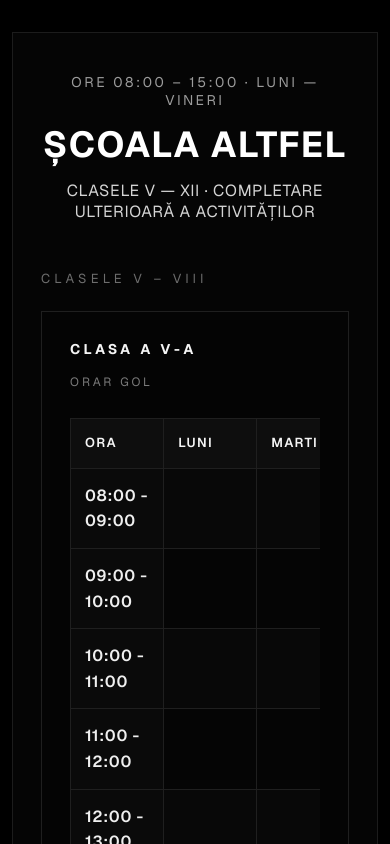
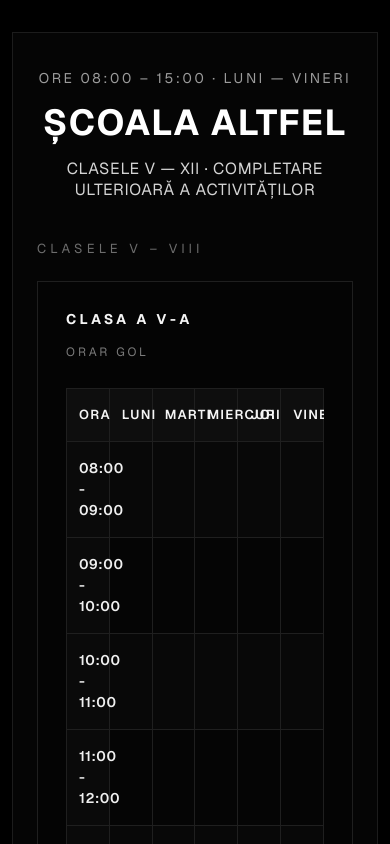
Before and after one commit to zyreoo/scoalaaltfel, a Next.js app: page / in a window 390 px wide. Shown: the top 844 px of the page. Built offline with nearby package versions, Linux system fonts and the light colour scheme.

Commit message:
vercel size

```diff
--- a/src/app/page.module.css
+++ b/src/app/page.module.css
@@ -10,13 +10,13 @@
 
 .main {
   width: 100%;
-  max-width: 1360px;
+  max-width: 1100px;
   border: 1px solid #1c1c1c;
   background: #050505;
-  padding: 64px 72px;
+  padding: 48px 40px;
   display: flex;
   flex-direction: column;
-  gap: 48px;
+  gap: 40px;
 }
 
 .header {
@@ -110,17 +110,17 @@
   width: 100%;
   table-layout: fixed;
   border-collapse: collapse;
-  min-width: 820px;
+  min-width: 100%;
 }
 
 .scheduleTable th,
 .scheduleTable td {
   border: 1px solid #1f1f1f;
-  padding: 26px 22px;
+  padding: 22px 18px;
   text-align: left;
   vertical-align: top;
-  font-size: 16px;
-  line-height: 1.6;
+  font-size: 15px;
+  line-height: 1.5;
 }
 
 .scheduleTable thead th {
@@ -142,7 +142,7 @@
 
 .scheduleTable td {
   color: #d6d6d6;
-  min-height: 96px;
+  min-height: 80px;
 }
 
 .scheduleTable tr:nth-child(even) td {
@@ -155,7 +155,7 @@
 
 @media (max-width: 900px) {
   .main {
-    padding: 40px 28px;
+    padding: 36px 24px;
   }
 
   .subhead {
@@ -164,7 +164,8 @@
 
   .scheduleTable th,
   .scheduleTable td {
-    padding: 14px;
+    padding: 16px 12px;
+    font-size: 14px;
   }
 }
 
@@ -181,10 +182,6 @@
     letter-spacing: 0.04em;
   }
 
-  .scheduleTable {
-    min-width: 560px;
-  }
-
   .classCardHeader {
     flex-direction: column;
     align-items: flex-start;
```
